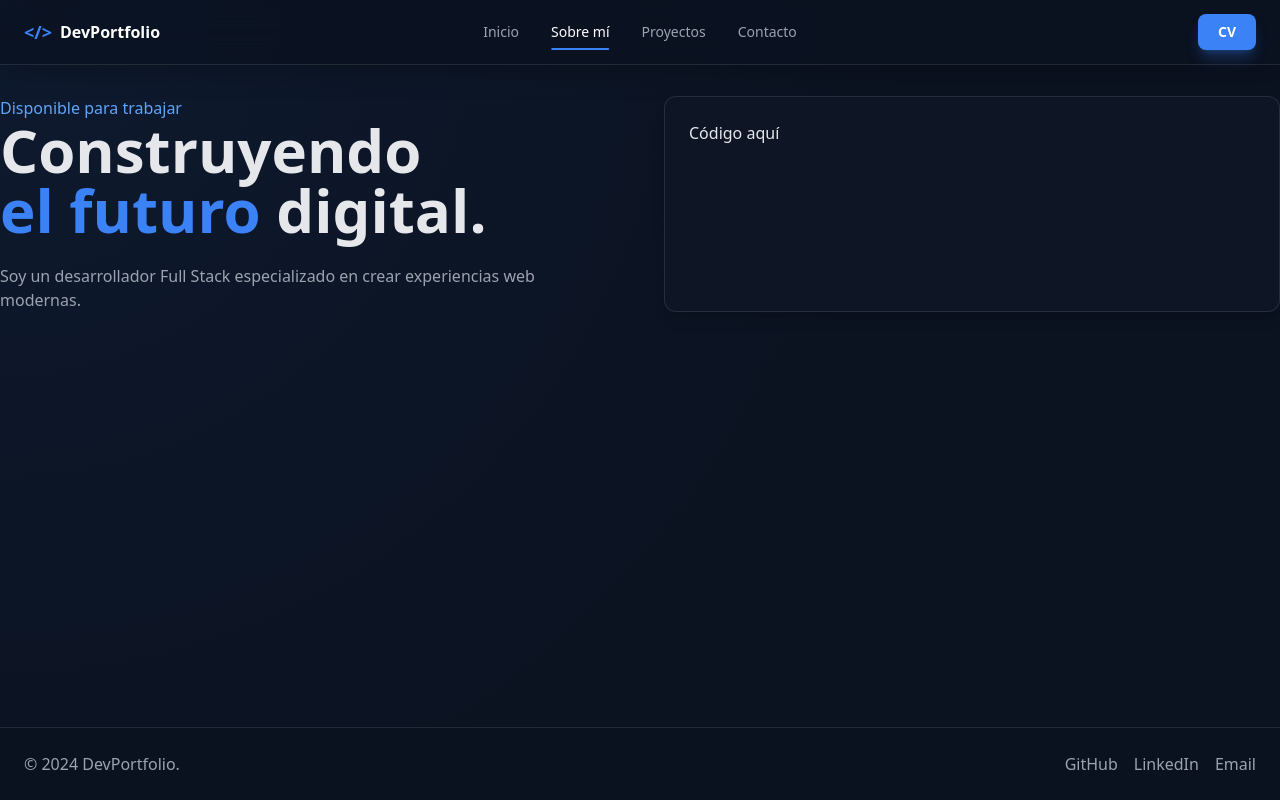
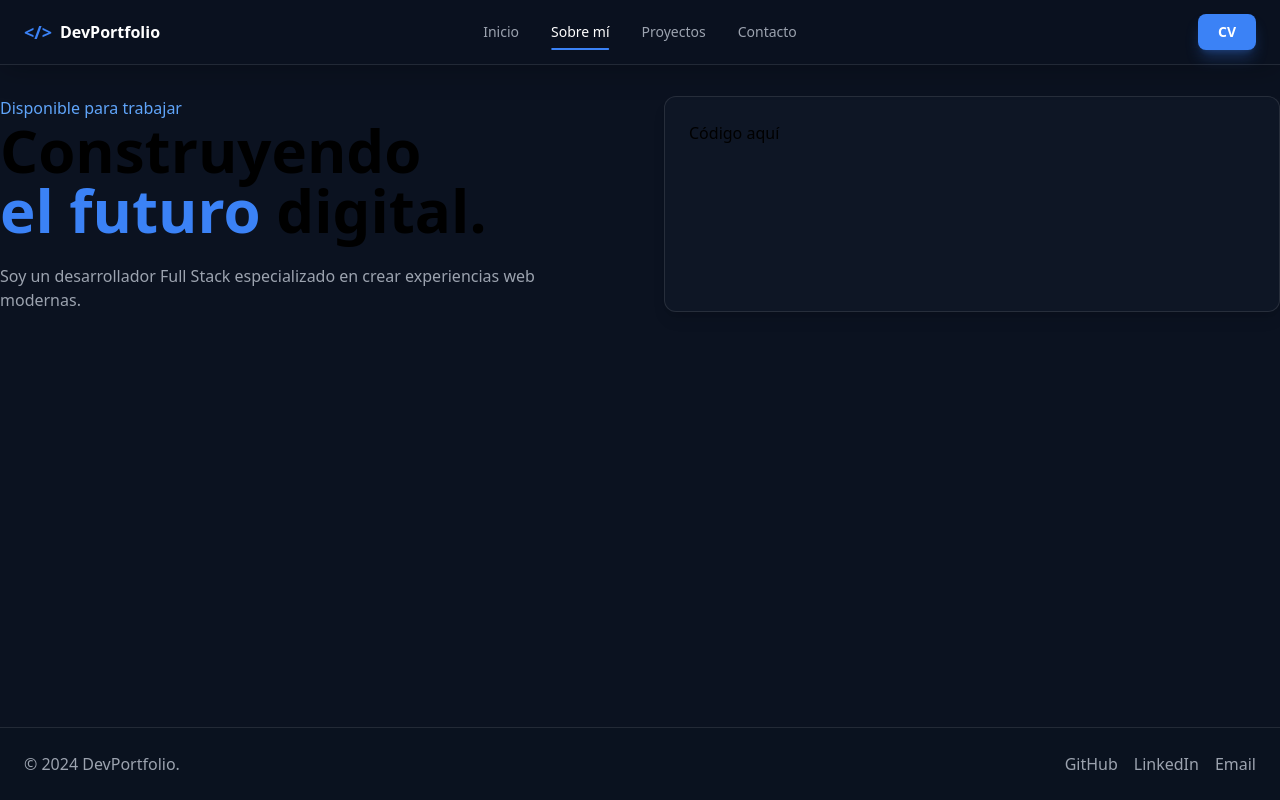
Before and after one commit to jose-gonzalez7/portfolio_2, a React (Vite) app in the folder portfolio/: page / in a window 1280 px wide. Built offline with nearby package versions, Linux system fonts and the light colour scheme.

Commit message:
ajustado footer

```diff
--- a/portfolio/src/index.css
+++ b/portfolio/src/index.css
@@ -7,12 +7,5 @@
 #root {
   height: 100%;
   margin: 0;
+  overflow: hidden;
 }
-body {
-  background: radial-gradient(
-      circle at top left,
-      #0e1a2f,
-      #0b1220 60%
-    );
-  color: #e5e7eb;
-}
--- a/portfolio/src/paginas/Home.tsx
+++ b/portfolio/src/paginas/Home.tsx
@@ -4,14 +4,16 @@
 
 export function Home() {
   return (
-    <div className="min-h-screen flex flex-col">
+    <div className="h-screen flex flex-col bg-background">
+      {/* NAVBAR FIJO */}
       <Navbar />
 
-      {/* CONTENIDO PRINCIPAL */}
-      <main className="flex-1">
+      {/* ZONA SCROLLEABLE */}
+      <main className="flex-1 overflow-y-auto">
         <Hero />
       </main>
 
+      {/* FOOTER SIEMPRE VISIBLE */}
       <Footer />
     </div>
   )
```
